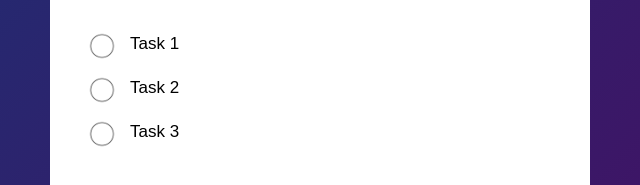
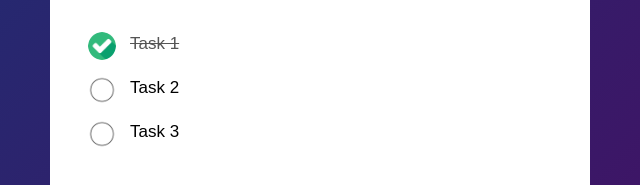
Before and after one commit to Whoistolu/Bookshelf, a website: page index.html in a window 1280 px wide. Shown: the part 313-498 px from the top of the page, 320-960 px from the left. Drawn offline with Linux system fonts and the light colour scheme; files whose address does not match are found by name.

Commit message:
Style the checked and unchecked icones

```diff
--- a/index.html
+++ b/index.html
@@ -17,7 +17,7 @@
                 <button>Add</button>
             </div>
             <ul id="list-container">
-                <li>Task 1</li>
+                <li class="checked">Task 1</li>
                 <li>Task 2</li>
                 <li>Task 3</li>
             </ul>
--- a/style.css
+++ b/style.css
@@ -83,3 +83,12 @@
     top: 10px;
     left: 8px;
 }
+
+.checked {
+    color: #555;
+    text-decoration: line-through;
+}
+
+.checked::before {
+    background-image: url(images//checked.png);
+}
```
